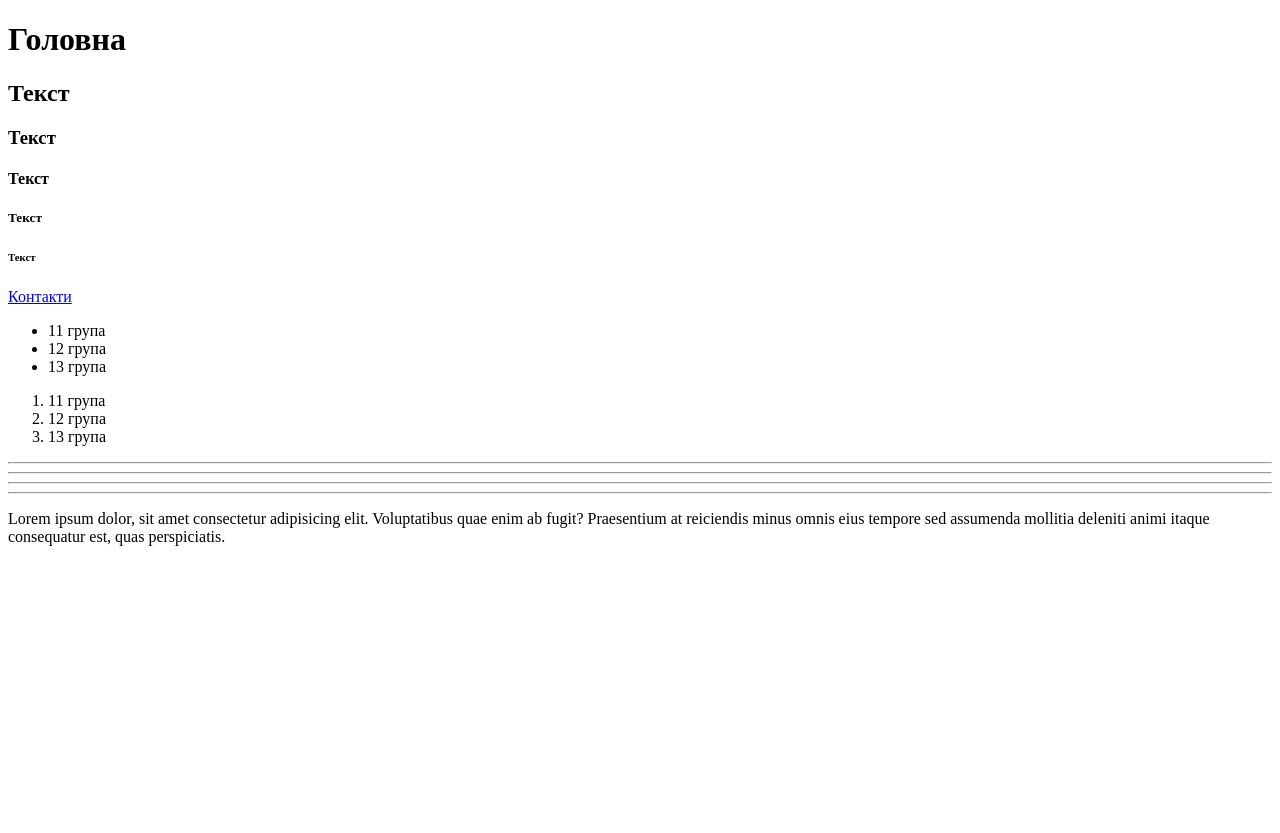
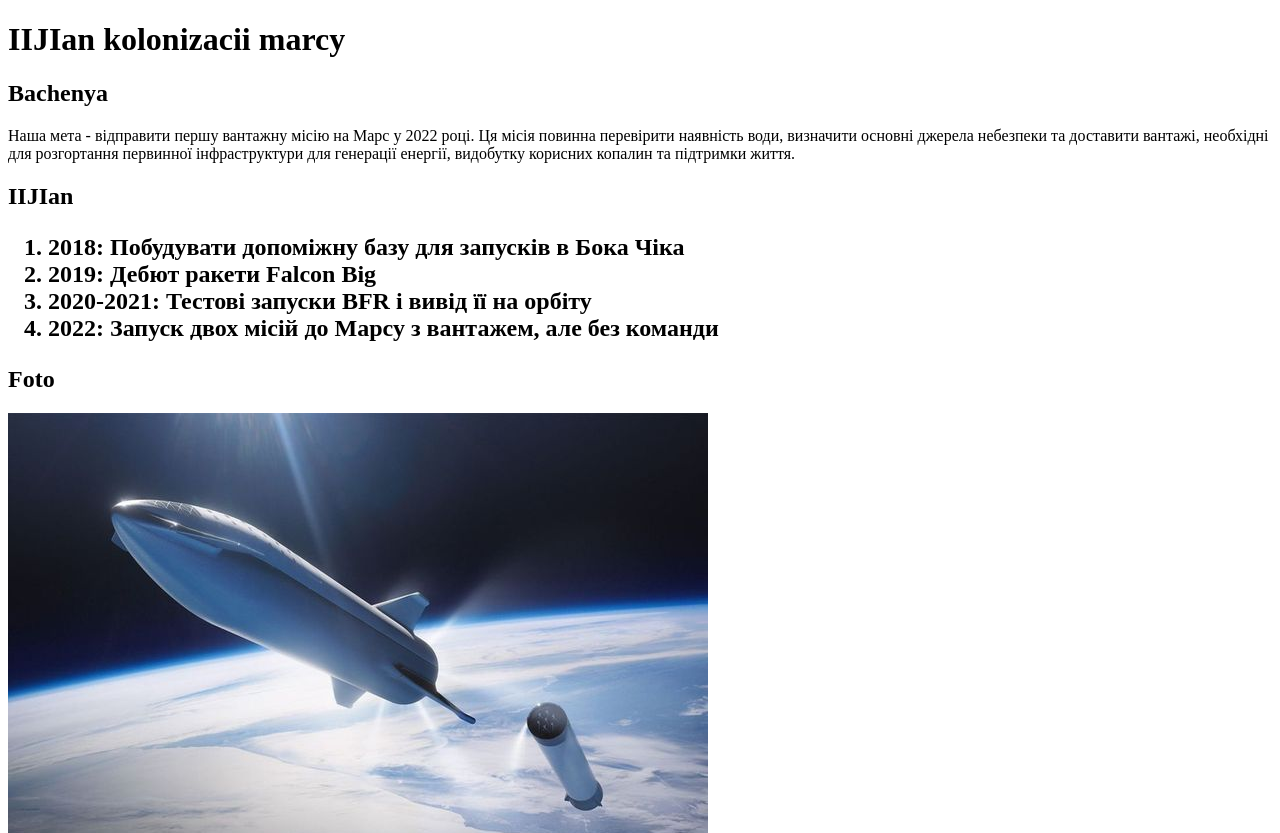
Before and after one commit to AndriyRiznik/HTML5, a plain HTML site: page index.html in a window 1280 px wide. Shown: the top 833 px of the page. Before the commit the page ends 800 px from the top, so only its background shows below. Drawn offline with Linux system fonts and the light colour scheme.

Commit message:
Add form

```diff
--- a/index.html
+++ b/index.html
@@ -3,31 +3,27 @@
 <head>
     <meta charset="UTF-8">
     <meta name="viewport" content="width=device-width, initial-scale=1.0">
-    <title>HTML5</title>
+    <title>IIJIan kolonizacii marcy</title>
 </head>
 <body>
-    <h1>Головна<h1>
-    <h2>Текст</h2>
-    <h3>Текст</h3>
-    <h4>Текст</h4>
-    <h5>Текст</h5>
-    <h6>Текст</h6>
+    <h1>IIJIan kolonizacii marcy<h1>
+    <h2>Bachenya</h2>
+    <p>Наша мета - відправити першу вантажну місію на Марс у 2022 році. Ця місія повинна перевірити
+		наявність води, визначити основні джерела небезпеки та доставити вантажі, необхідні для
+		розгортання первинної інфраструктури для генерації енергії, видобутку корисних копалин та
+		підтримки життя.
+        </p>
+        <h2>IIJIan</p>
+        <ol>
+            <li>2018: Побудувати допоміжну базу для запусків в Бока Чіка</li>
+            <li>2019: Дебют ракети Falcon Big</li>
+            <li>2020-2021: Тестові запуски BFR і вивід її на орбіту</li>
+            <li>2022: Запуск двох місій до Марсу з вантажем, але без команди</li>
+            </ol>
+            <h2>Foto</h2>
+            <img src="image/image1.jpg" alt="kolonizacii marcy">
+            <img src="image/image2.jpg" alt="kolonizacii marcy">
+    <hr>
     <a href="form.html">Контакти</a>
-    <img src="img/mma.jpg"alt "fas">
-    <ul>
-        <li>11 група</li>
-        <li>12 група</li>
-        <li>13 група</li>
-    </ul>
-    <ol>
-        <li>11 група</li>
-        <li>12 група</li>
-        <li>13 група</li>
-    </ol>
-    <hr>
-    <hr>
-    <hr>
-    <hr>
-    <p>Lorem ipsum dolor, sit amet consectetur adipisicing elit. Voluptatibus quae enim ab fugit? Praesentium at reiciendis minus omnis eius tempore sed assumenda mollitia deleniti animi itaque consequatur est, quas perspiciatis.</p>
 </body>
 </html>
```
Also changed, not shown: form.html (+29 -0 lines), image/image1.jpg (added), image/image2.jpg (added), image/mma.jpg (deleted).
